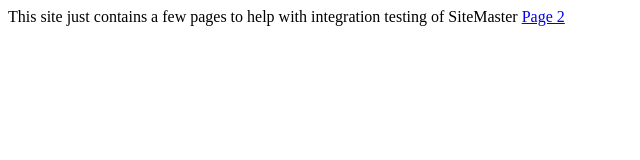
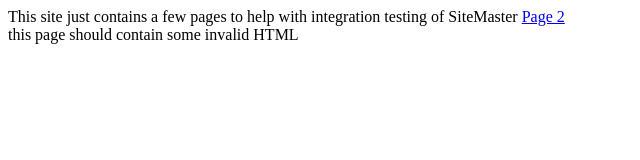
Before and after one commit to UNLSiteMaster/test_site, a plain HTML site: page index.html in a window 1280 px wide. Shown: the whole page, without its empty margins (0-640 px from the left). Drawn offline with Linux system fonts and the light colour scheme.

Commit message:
Add some invalid code
For use with automated testing

```diff
--- a/index.html
+++ b/index.html
@@ -8,5 +8,8 @@
     This site just contains a few pages to help with integration testing of SiteMaster
     <a href='page2.html' title='link to page2.html'>Page 2</a>
 </div>
+<div>
+    <span> this page should contain some invalid HTML
+</div>
 </body>
 </html>
```
